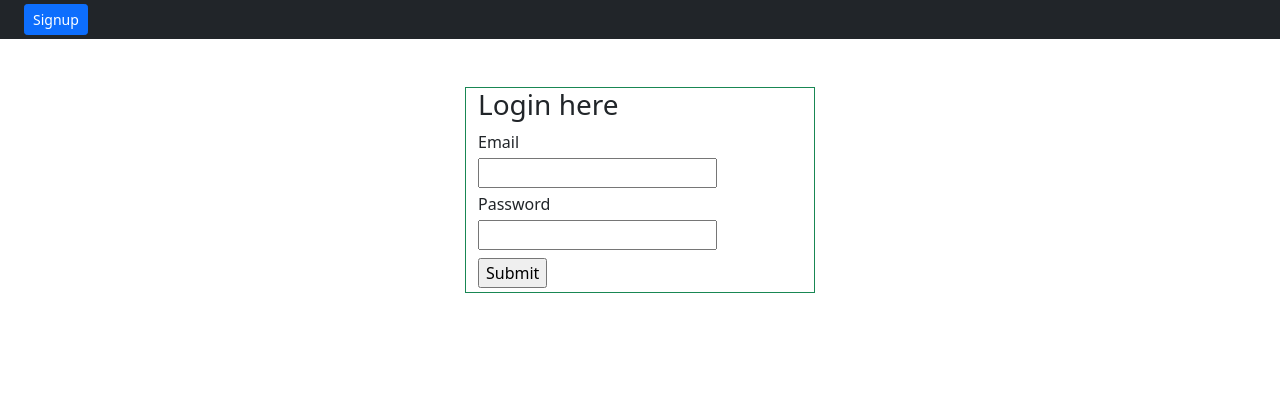
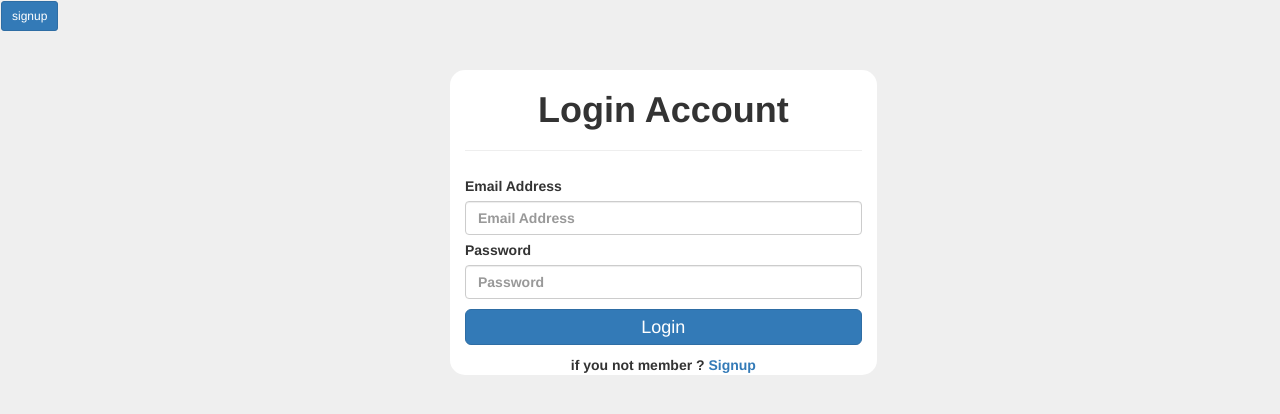
Before and after one commit to vinaykushwaha588/E-Commerce_Site, a Django app: page /login/ in a window 1280 px wide. Shown: the top 414 px of the page. Run offline with Django 3.2, Linux system fonts and the light colour scheme; some libraries are stand-ins or nearby versions.

Commit message:
first commit

```diff
--- a/abstractapp/form_validations.py
+++ b/abstractapp/form_validations.py
@@ -1,7 +1,7 @@
 # This file is resposible to some fields validations from form.
 import re
 def check_mobile(mobile):
-    """check if mobile lenth is 10 and have only digit retur True!"""
+    """check if mobile lenth is 10 and have only digit retunr True!"""
     if len(mobile)==10:
         if mobile.isdigit():
             return True
--- a/abstractapp/views.py
+++ b/abstractapp/views.py
@@ -230,7 +230,7 @@ def myorder(request):
 def sendMail(request):
     from django.core.mail import EmailMessage
     msg="<h1 style='color:red'>Hello Devlopers!<h1>"
-    a=EmailMessage('Mail Testing By Surendra...',msg,"surendrakushwaha246@gmail.com",['surendrakush002@gmail.com','vinaykushwaha588@gmail.com','abhishekvishal8121997@gmail.com'])
+    a=EmailMessage('Mail Testing By Vinay...',msg,"vinaykushwaha587@gmail.com",['surendrakush002@gmail.com','vinaykushwaha588@gmail.com','abhishekvishal8121997@gmail.com'])
     a=a.send()
     if a:
         print("send")
--- a/newabstract/settings.py
+++ b/newabstract/settings.py
@@ -131,5 +131,5 @@ DEFAULT_AUTO_FIELD = 'django.db.models.BigAutoField'
 EMAIL_USE_TLS = True
 EMAIL_HOST = 'smtp.gmail.com'
 EMAIL_PORT = 587
-EMAIL_HOST_USER = 'surendrakush808@gmail.com'
-EMAIL_HOST_PASSWORD = ''
+EMAIL_HOST_USER = 'vinaykushwaha587@gmail.com'
+EMAIL_HOST_PASSWORD = '9399692367'
--- a/templates/all_order.html
+++ b/templates/all_order.html
@@ -18,7 +18,7 @@
             <center><h2><thead>{{i.pname}}</thead></h2>
         </div>
     </div>
-    <div class="col-sm-3 mx-3" style="background: ;height:280px;width:650px">
+    <div class="col-sm-3 mx-3" style="background:light ;height:280px;width:650px">
 
         <div class="container">
 
--- a/templates/cart.html
+++ b/templates/cart.html
@@ -56,7 +56,8 @@
                 <a href="/order/{{i.id}}" class="btn btn-primary">Place Order</a>
             </div>
         </div>
-
+    {%empty%}
+        <h3 class="text-center text-primary bg-light" style="background-color:white;">Currently not Add any item in cart</h3>
 
     </div>
     {% endfor %}
--- a/templates/login.html
+++ b/templates/login.html
@@ -1,23 +1,61 @@
+<!--<!DOCTYPE html>-->
+<!--<html lang="en">-->
+<!--<head>-->
+<!--    <meta charset="UTF-8">-->
+<!--    <title>productalyourhome.com</title>-->
+<!--             <link href="https://cdn.jsdelivr.net/npm/bootstrap@5.0.2/dist/css/bootstrap.min.css" rel="stylesheet"-->
+<!--          integrity="sha384-EVSTQN3/azprG1Anm3QDgpJLIm9Nao0Yz1ztcQTwFspd3yD65VohhpuuCOmLASjC" crossorigin="anonymous">-->
+<!--    <script src="https://cdn.jsdelivr.net/npm/bootstrap@5.0.2/dist/js/bootstrap.bundle.min.js"-->
+<!--            integrity="sha384-MrcW6ZMFYlzcLA8Nl+NtUVF0sA7MsXsP1UyJoMp4YLEuNSfAP+JcXn/tWtIaxVXM"-->
+<!--            crossorigin="anonymous"></script>-->
+
+<!--</head>-->
+<!--<body>-->
+<!--<nav class="navbar navbar-dark bg-dark py-1">-->
+<!--<a href="/" class="btn btn-primary btn-sm mx-4">Signup</a>-->
+<!--</nav>-->
+<!--&lt;!&ndash;<center>&ndash;&gt;-->
+<!--<div class="container border border-success mt-sm-5 ml-sm-4" style="width:350px">-->
+<!--    <lable><h3>Login here</h3></lable>-->
+<!--<form action="" method="post">-->
+<!--    {% if messages %}-->
+<!--    <div class="alert alert-danger" role="alert" style="padding:5px">-->
+<!--        {% for i in messages %}-->
+<!--        <div class="alert-link">{{i}}</div>-->
+<!--        {% endfor %}-->
+<!--    </div>-->
+<!--    {% endif %}-->
+<!--    {% csrf_token %}-->
+<!--    <lable>Email</lable>-->
+<!--    <div class="col-sm-2 py-1"><input type="email" name="email"></div>-->
+<!--    <lable>Password</lable>-->
+<!--    <div class="col-sm-2 py-1"><input type="password" name="pass"></div>-->
+<!--    <div class="col-sm-2 py-1"><input type="submit"></div>-->
+
+<!--</form>-->
+<!--</div>-->
+<!--</body>-->
+<!--</html>-->
+
+
 <!DOCTYPE html>
 <html lang="en">
 <head>
     <meta charset="UTF-8">
     <title>productalyourhome.com</title>
-             <link href="https://cdn.jsdelivr.net/npm/bootstrap@5.0.2/dist/css/bootstrap.min.css" rel="stylesheet"
-          integrity="sha384-EVSTQN3/azprG1Anm3QDgpJLIm9Nao0Yz1ztcQTwFspd3yD65VohhpuuCOmLASjC" crossorigin="anonymous">
-    <script src="https://cdn.jsdelivr.net/npm/bootstrap@5.0.2/dist/js/bootstrap.bundle.min.js"
-            integrity="sha384-MrcW6ZMFYlzcLA8Nl+NtUVF0sA7MsXsP1UyJoMp4YLEuNSfAP+JcXn/tWtIaxVXM"
-            crossorigin="anonymous"></script>
+    <link rel="stylesheet" href="https://maxcdn.bootstrapcdn.com/bootstrap/3.4.1/css/bootstrap.min.css">
+    <script src="https://ajax.googleapis.com/ajax/libs/jquery/3.5.1/jquery.min.js"></script>
+    <script src="https://maxcdn.bootstrapcdn.com/bootstrap/3.4.1/js/bootstrap.min.js"></script>
+</head>
+<body style="background:#1111">
+<nav class="navbar navbar-dark bg-dark py-1">
+    <a href="/" class="btn btn-primary btn-sm mx-4">signup</a>
+</nav>
+<div class="mask d-flex align-items-center h-100 gradient-custom-3 col-sm-4"
+     style="margin-left:450px;margin-top:0px;border-radius:15px;background:white">
+    <center><h1><b>Login Account</h1></center>
+    <hr>
 
-</head>
-<body>
-<nav class="navbar navbar-dark bg-dark py-1">
-<a href="/" class="btn btn-primary btn-sm mx-4">Signup</a>
-</nav>
-<!--<center>-->
-<div class="container border border-success mt-sm-5 ml-sm-4" style="width:350px">
-    <lable><h3>Login here</h3></lable>
-<form action="" method="post">
     {% if messages %}
     <div class="alert alert-danger" role="alert" style="padding:5px">
         {% for i in messages %}
@@ -25,14 +63,21 @@
         {% endfor %}
     </div>
     {% endif %}
-    {% csrf_token %}
-    <lable>Email</lable>
-    <div class="col-sm-2 py-1"><input type="email" name="email"></div>
-    <lable>Password</lable>
-    <div class="col-sm-2 py-1"><input type="password" name="pass"></div>
-    <div class="col-sm-2 py-1"><input type="submit"></div>
 
-</form>
+    <form action="" method="POST" novalidate>
+        {% csrf_token %}
+
+        <label class="form-label" style="margin-top:5px">Email Address</label>
+        <input class="form-control" type="email" placeholder="Email Address" name="email">
+
+        <label class="form-label" style="margin-top:5px">Password</label>
+        <input class="form-control mb-2" type="password" placeholder="Password" name="pass">
+
+
+        <input type="submit" value="Login" class="btn btn-primary btn-lg btn-block"
+        style="margin-bottom:10px; margin-top:10px; padding:5px">
+    </form>
+    <center> if you not member ? <a href="/">Signup</a>
 </div>
 </body>
 </html>
```
Also changed, not shown: abstractapp/urls.py (line endings or trailing spaces), db.sqlite3.
